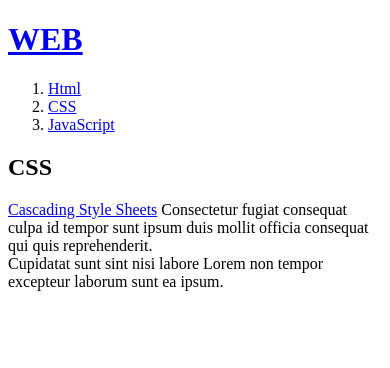
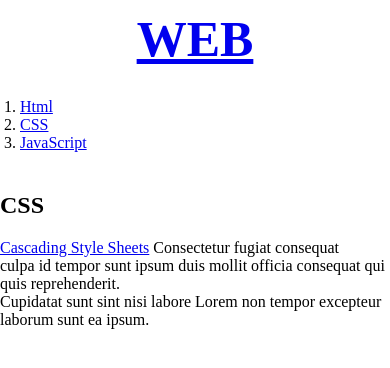
Before and after one commit to mukmukmukmuk/my-first-web-site, a plain HTML site: page 2.html in a window 390 px wide. Drawn offline with Linux system fonts and the light colour scheme.

Commit message:
css추가

```diff
--- a/2.html
+++ b/2.html
@@ -2,18 +2,23 @@
 <html>
 <head>
     <title>WEB1 - CSS</title>
+    <link rel="stylesheet" href="style.css">
 </head>
 <body>
     <h1><a href="index.html">WEB</a></h1>
+    <div id="grid-container">
         <ol>
             <li><a href="1.html">Html</a></li>
             <li><a href="2.html">CSS</a></li>
             <li><a href="3.html">JavaScript</a></li>
         </ol>
+        <div>
             <h2>CSS</h2>
             <p><a href="https://www.w3.org/TR/2011/WD-html5-20110405/">Cascading Style Sheets</a> Consectetur fugiat consequat <br/>
             culpa id tempor sunt ipsum duis mollit officia consequat qui quis reprehenderit. <br/>
             Cupidatat sunt sint nisi labore Lorem non tempor excepteur laborum sunt ea ipsum. <br/>
             </p>
+        </div>
+        </div>
     </body>
 </html>
--- /dev/null
+++ b/style.css
@@ -0,0 +1,31 @@
+body{
+    margin: 0px;
+}
+h1 {
+    font-size: 50px;
+    text-align: center;
+    border-bottom: solid 5px black;
+    margin:0px;
+    padding: 10px;
+}
+#grid-container> ol{
+    border-right: 5px solid black;
+    width:100px;
+    margin: 0px;
+    padding: 20px;
+}
+#grid-container {
+    display: grid;
+    grid-template-columns: 150px 1fr;
+}
+@media (max-width:800px) {
+    #grid-container{
+        display: block;
+    }
+    #grid-container> ol{
+        border-right: none;
+    }
+    h1{
+        border-bottom: none;
+    }
+}
```
Also changed, not shown: 1.html (+1 -0 lines), 3.html (+1 -0 lines), index.html (+1 -0 lines). Lines whose indentation alone changed are shown as unchanged.
